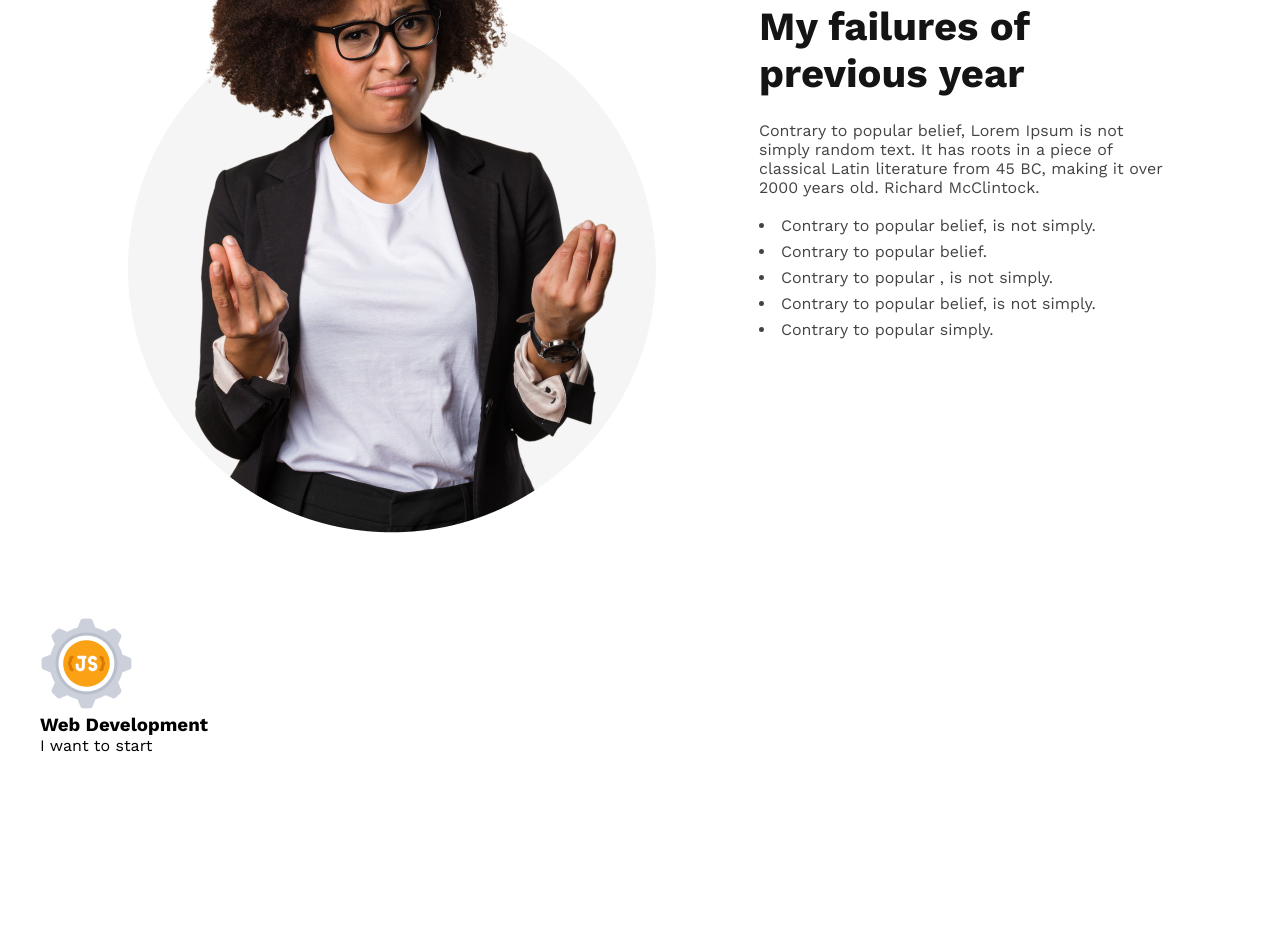
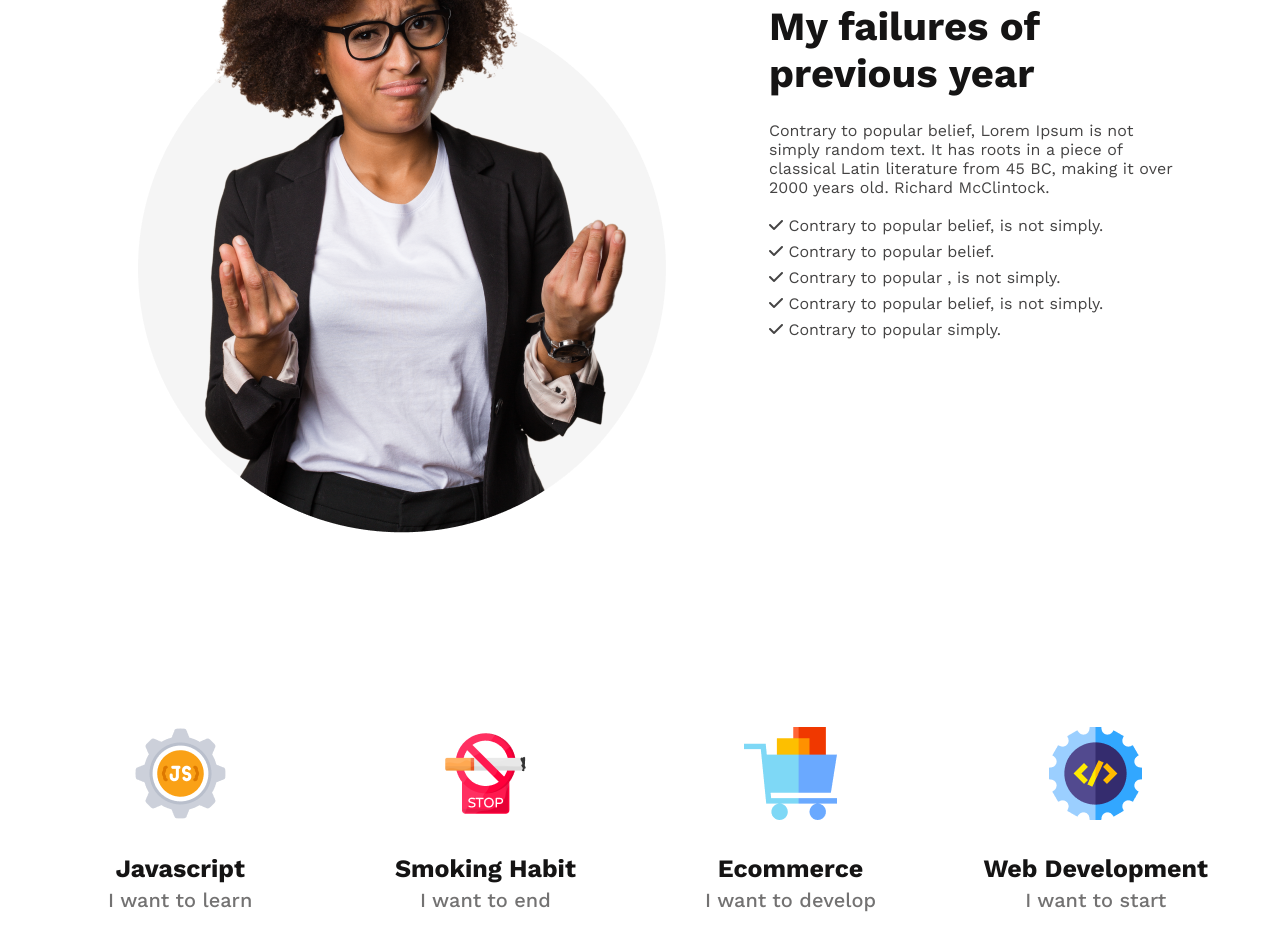
Before and after one commit to anik558363/new-year-new-me, a plain HTML site: page index.html in a window 1280 px wide. Shown: the part 1131-2080 px from the top of the page. Before the commit the page ends 1886 px from the top, so only its background shows below. Drawn offline with nearby package versions, Linux system fonts and the light colour scheme.

Commit message:
image and icon section complte

```diff
--- a/index.html
+++ b/index.html
@@ -13,7 +13,7 @@
         href="https://fonts.googleapis.com/css2?family=Work+Sans:ital,wght@0,100;0,200;0,300;0,400;0,500;0,600;0,700;0,800;0,900;1,100;1,200;1,300;1,400;1,500;1,600;1,700;1,800&display=swap"
         rel="stylesheet">
 
-
+    <script src="https://kit.fontawesome.com/61b9fd2194.js" crossorigin="anonymous"></script>
 
 </head>
 
@@ -23,8 +23,10 @@
         <section class="banner-container">
             <div class="extra">
                 <h1 class="banner-title">All Thinks Are Possible If You believe</h1>
-                <p class="banner-description">There are many variations of passages of Lorem Ipsum available, but the <br>
-                    majority have suffered alteration in some form, <br> by injected humour, or randomised words</p>
+                <p class="banner-description">There are many variations of passages of Lorem Ipsum available, but the
+                    <br>
+                    majority have suffered alteration in some form, <br> by injected humour, or randomised words
+                </p>
                 <button class="btn">Contact Us</button>
             </div>
         </section>
@@ -41,20 +43,40 @@
             </div>
             <div class="year-right-div">
                 <h2 class="year-title">My failures of previous year</h2>
-                <p class="year-description">Contrary to popular belief, Lorem Ipsum is not simply random text. It has roots in a piece of classical Latin literature from 45 BC, making it over 2000 years old. Richard McClintock.</p>
-                <li class="year-actives">Contrary to popular belief, is not simply.</li>
-                <li class="year-actives">Contrary to popular belief.</li>
-                <li class="year-actives">Contrary to popular , is not simply.</li>
-                <li class="year-actives">Contrary to popular belief, is not simply.</li>
-                <li class="year-actives">Contrary to popular simply.</li>
+                <p class="year-description">Contrary to popular belief, Lorem Ipsum is not simply random text. It has
+                    roots in a piece of classical Latin literature from 45 BC, making it over 2000 years old. Richard
+                    McClintock.</p>
+                <li class="year-actives"><i class="fa-solid fa-check"></i> Contrary to popular belief, is not simply.
+                </li>
+                <li class="year-actives"><i class="fa-solid fa-check"></i> Contrary to popular belief.</li>
+                <li class="year-actives"><i class="fa-solid fa-check"></i> Contrary to popular , is not simply.</li>
+                <li class="year-actives"><i class="fa-solid fa-check"></i> Contrary to popular belief, is not simply.
+                </li>
+                <li class="year-actives"><i class="fa-solid fa-check"></i> Contrary to popular simply.</li>
             </div>
         </section>
 
         <!-- img and icon -->
 
         <section class="img-icon-container">
+
             <div class="card">
                 <img src="images/icons/js.png" alt="">
+                <h3>Javascript</h3>
+                <p>I want to learn</p>
+            </div>
+            <div class="card">
+                <img src="images/icons/smoke.png" alt="">
+                <h3>Smoking Habit</h3>
+                <p>I want to end</p>
+            </div>
+            <div class="card">
+                <img src="images/icons/ecom.png" alt="">
+                <h3>Ecommerce</h3>
+                <p>I want to develop</p>
+            </div>
+            <div class="card">
+                <img src="images/icons/web.png" alt="">
                 <h3>Web Development</h3>
                 <p>I want to start</p>
             </div>
--- a/style/style.css
+++ b/style/style.css
@@ -58,7 +58,7 @@
 /* main section  related style */
 
 main {
-    width: 1200px;
+    width: 1300px;
     margin: 0 auto;
 }
 
@@ -91,9 +91,50 @@ main {
     padding: 24px 0px 16px 0px;
 }
 
-.year-actives{
+.year-actives {
     color: #444343;
     font-size: 16px;
     font-weight: 400;
-    line-height: 26px; /* 162.5% */
+    line-height: 26px;
+    /* 162.5% */
+    list-style: none;
 }
+
+
+
+
+/* img-icon related style */
+
+.img-icon-container {
+    display: flex;
+    justify-content: space-evenly;
+    align-items: center;
+    margin-right: 12px;
+    padding-right: 12px;
+}
+
+.card {
+    width: 250px;
+    text-align: center;
+    background-color: white;
+    margin: 110px 0px;
+}
+
+.card img {
+    width: 92.958px;
+    height: 92.958px;
+}
+
+.card>h3 {
+    color: #151414;
+    font-size: 25px;
+    font-weight: 700;
+    padding: 30px 0px 5px 0px;
+
+}
+
+.card>p {
+    color: #737272;
+    font-size: 20px;
+    font-weight: 500;
+}
```
